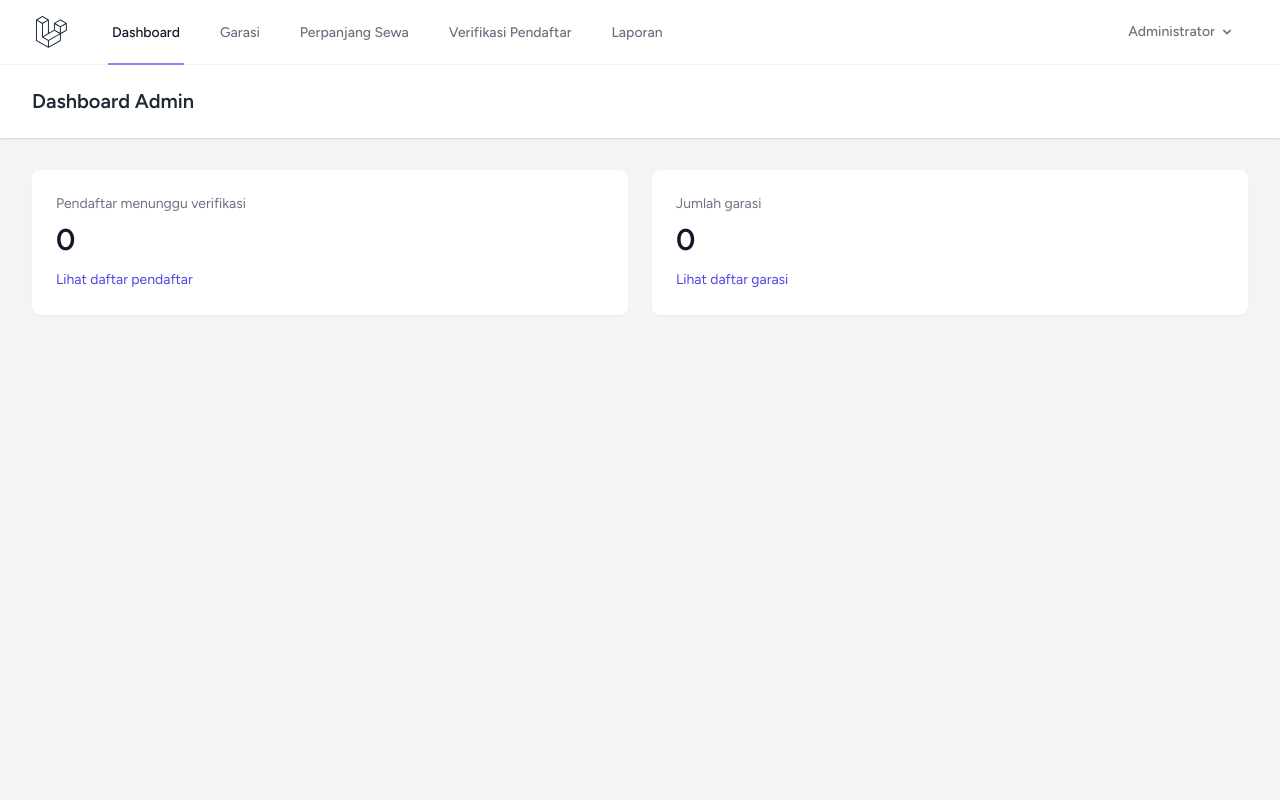
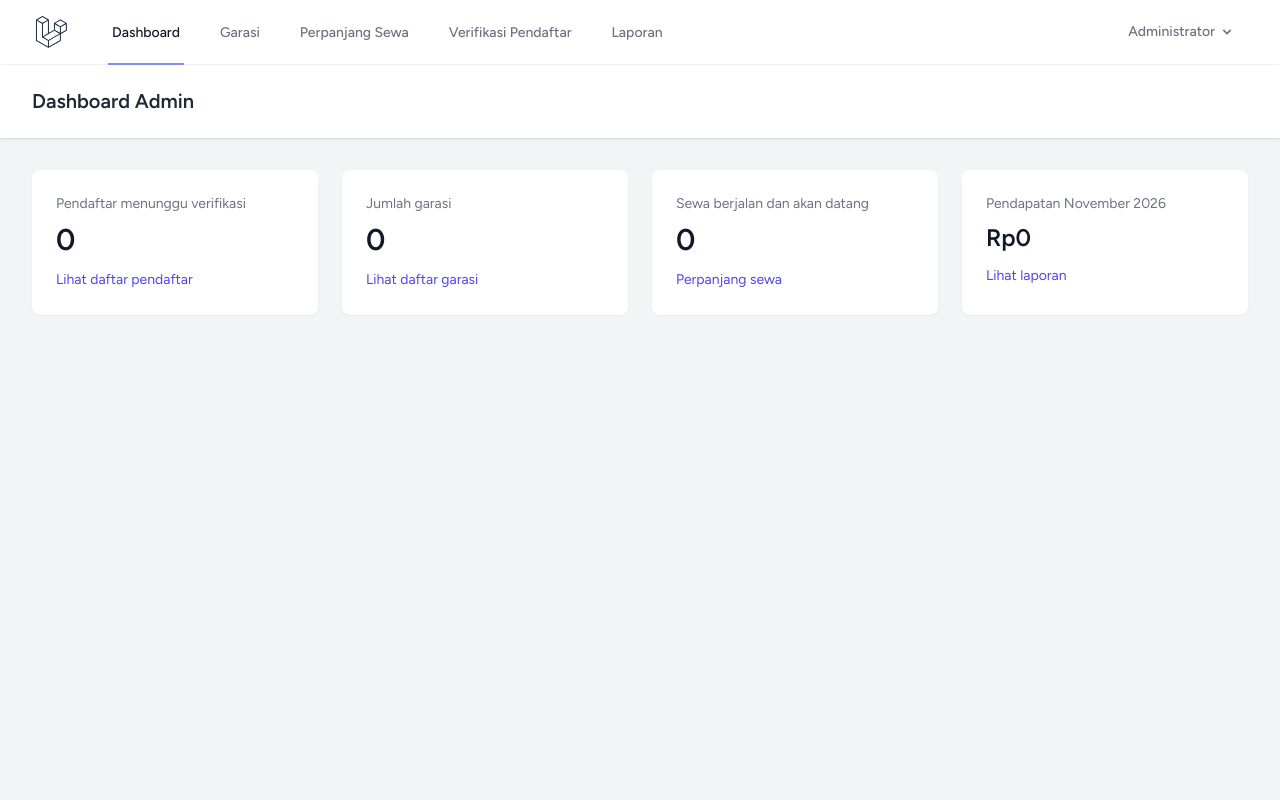
Before and after one commit to DerickNor/garasi-sewa, a Laravel app: page /admin/dashboard in a window 1280 px wide. Run offline with Laravel 12, Linux system fonts and the light colour scheme; a user stored in the database is signed in; data comes from the database, SQL or seed files in the repository; data that the repository does not hold is empty; style sheets or scripts are compiled from the project's sources.

Commit message:
Tampilkan sewa aktif dan pendapatan bulan ini di dashboard admin

```diff
--- a/app/Http/Controllers/Admin/DashboardController.php
+++ b/app/Http/Controllers/Admin/DashboardController.php
@@ -7,6 +7,8 @@ use App\Enums\VerificationStatus;
 use App\Http\Controllers\Controller;
 use App\Models\Garage;
 use App\Models\User;
+use App\Services\RentalService;
+use App\Services\ReportService;
 use Illuminate\View\View;
 
 /**
@@ -15,15 +17,20 @@ use Illuminate\View\View;
 class DashboardController extends Controller
 {
     /**
-     * Tampilkan dashboard admin.
+     * Tampilkan dashboard admin: pendaftar menunggu, jumlah garasi, sewa aktif, dan pendapatan bulan ini.
      */
-    public function index(): View
+    public function index(RentalService $rentals, ReportService $reports): View
     {
+        $today = today();
+
         return view('admin.dashboard', [
             'pendingRenters' => User::where('role', UserRole::PENYEWA)
                 ->where('verification_status', VerificationStatus::PENDING)
                 ->count(),
             'garageCount' => Garage::count(),
+            'activeRentals' => $rentals->activeRentals($today)->count(),
+            'monthRevenue' => $reports->monthlyInYear($today->year)[$today->month - 1]['revenue'],
+            'monthName' => $today->translatedFormat('F Y'),
         ]);
     }
 }
--- a/resources/views/admin/dashboard.blade.php
+++ b/resources/views/admin/dashboard.blade.php
@@ -4,7 +4,7 @@
     </x-slot>
 
     <div class="py-8">
-        <div class="max-w-7xl mx-auto sm:px-6 lg:px-8 grid gap-6 sm:grid-cols-2">
+        <div class="max-w-7xl mx-auto sm:px-6 lg:px-8 grid gap-6 sm:grid-cols-2 lg:grid-cols-4">
             <div class="bg-white shadow-sm sm:rounded-lg p-6">
                 <p class="text-sm text-gray-500">Pendaftar menunggu verifikasi</p>
                 <p class="mt-2 text-3xl font-semibold text-gray-900">{{ $pendingRenters }}</p>
@@ -15,6 +15,16 @@
                 <p class="mt-2 text-3xl font-semibold text-gray-900">{{ $garageCount }}</p>
                 <a href="{{ route('admin.garages.index') }}" class="mt-3 inline-block text-sm text-indigo-600 hover:underline">Lihat daftar garasi</a>
             </div>
+            <div class="bg-white shadow-sm sm:rounded-lg p-6">
+                <p class="text-sm text-gray-500">Sewa berjalan dan akan datang</p>
+                <p class="mt-2 text-3xl font-semibold text-gray-900">{{ $activeRentals }}</p>
+                <a href="{{ route('admin.extensions.index') }}" class="mt-3 inline-block text-sm text-indigo-600 hover:underline">Perpanjang sewa</a>
+            </div>
+            <div class="bg-white shadow-sm sm:rounded-lg p-6">
+                <p class="text-sm text-gray-500">Pendapatan {{ $monthName }}</p>
+                <p class="mt-2 text-2xl font-semibold text-gray-900">@rupiah($monthRevenue)</p>
+                <a href="{{ route('admin.reports.index') }}" class="mt-3 inline-block text-sm text-indigo-600 hover:underline">Lihat laporan</a>
+            </div>
         </div>
     </div>
 </x-app-layout>
```
Also changed, not shown: tests/Feature/ReportTest.php (+10 -0 lines).
